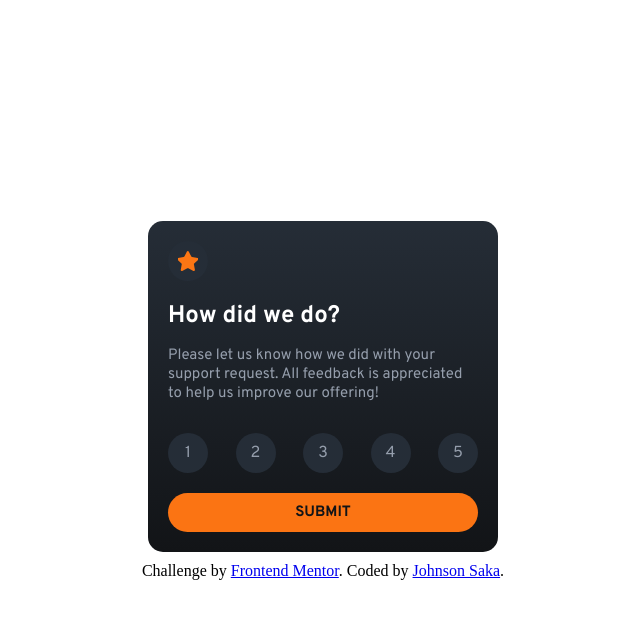
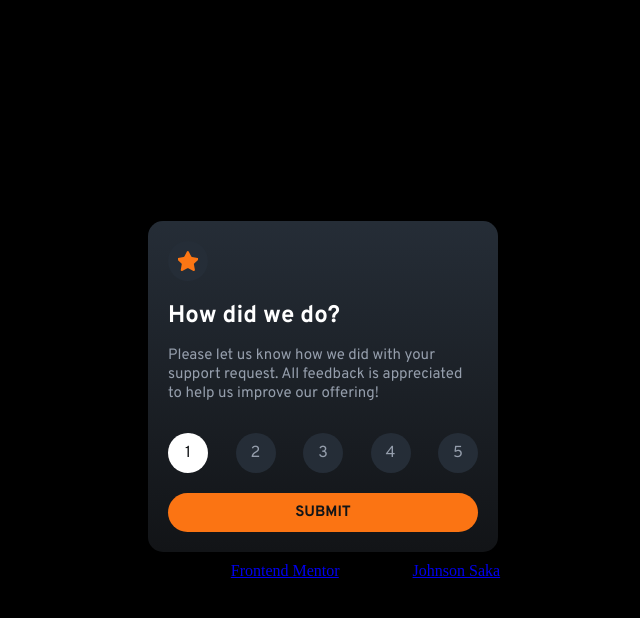
Before and after one commit to JohnsonSaka123/interactive-rating-component-main, a plain HTML site: page index.html in a window 1280 px wide. In both pictures the pointer is over the element 505 px from the left and 452 px from the top of the page. Shown: the whole page, without its empty margins (317-957 px from the left). Drawn offline with Linux system fonts and the light colour scheme.

Commit message:
Styled active states

```diff
--- a/index.css
+++ b/index.css
@@ -9,6 +9,7 @@ body{
   align-items: center;
   flex-direction: column;
   min-height: 100vh;
+  background-color: black;
 }
 h1,h2,p{
   margin: 0;
@@ -72,6 +73,11 @@ h1,h2,p{
   justify-content: center;
   color: hsl(217, 12%, 63%);
 }
+.star-rating:hover{
+  background-color: hsl(0, 0%, 100%);
+  cursor: pointer;
+  color: hsl(216, 12%, 8%);
+}
 button{
   background-color: hsl(25, 97%, 53%);
   color: hsl(216, 12%, 8%);
@@ -82,3 +88,7 @@ button{
   font-weight: bold;
   font-size: 15px;
 }
+button:hover{
+  background-color: hsl(0, 0%, 100%);
+  cursor: pointer;
+}
```
